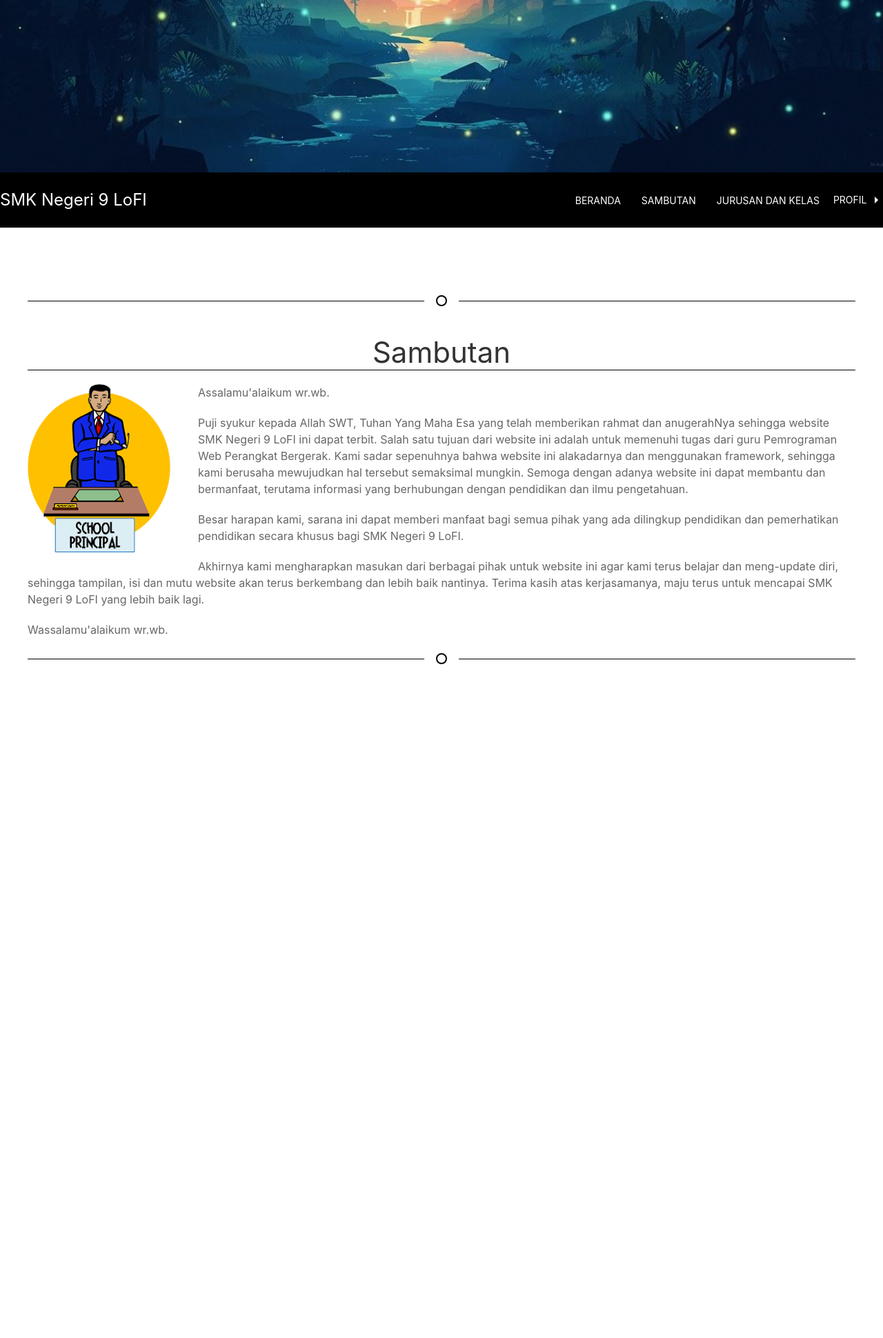
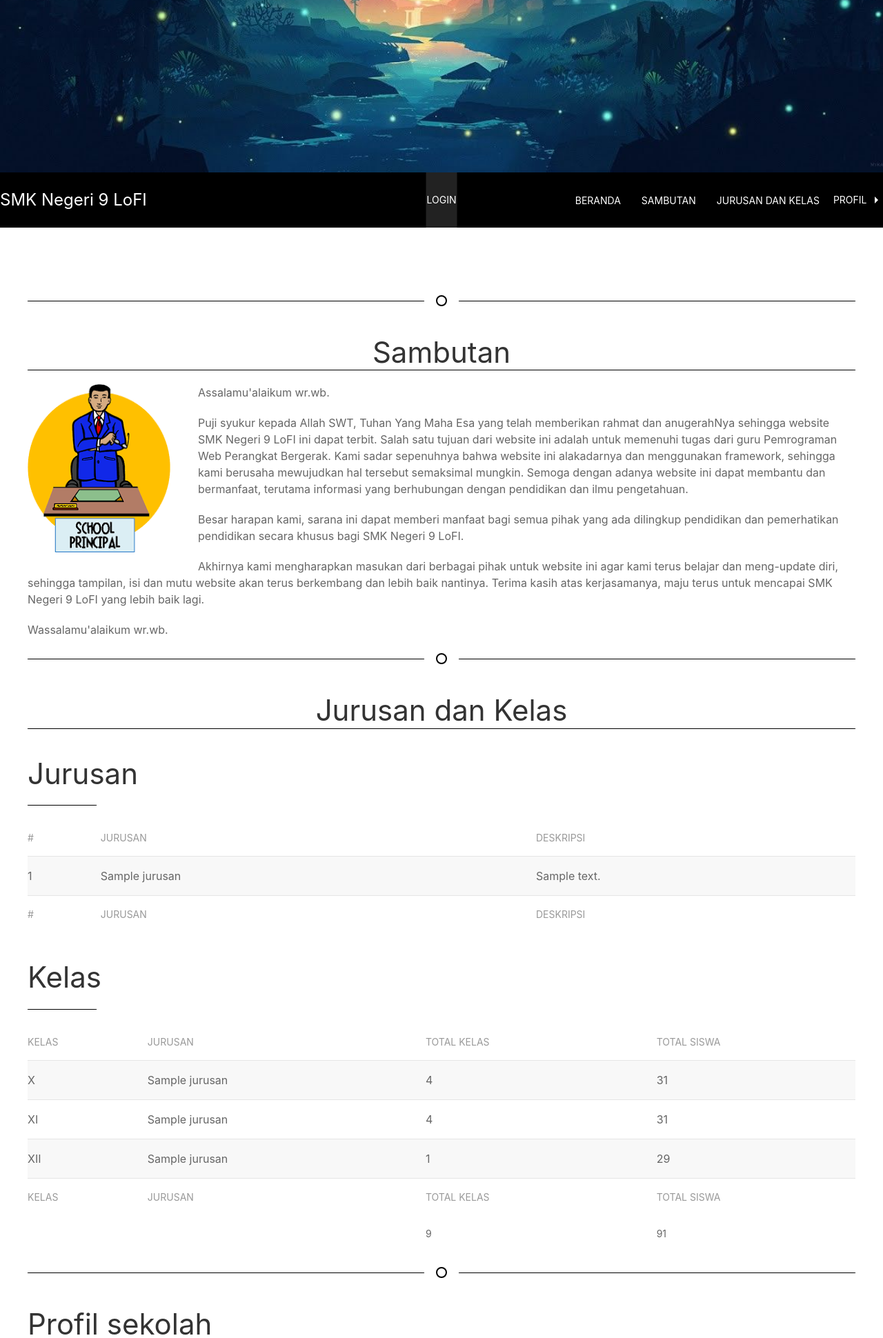
Before and after one commit to angrypin/sekolah, a PHP site: page / in a window 1280 px wide. Shown: the part 550-2490 px from the top of the page at 69% size. Before the commit the page ends 1513 px from the top, so only its background shows below. Run offline with PHP 8.4, Linux system fonts and the light colour scheme; data comes from the database, SQL or seed files in the repository; tables that the repository leaves empty hold one stand-in row (values such as "Sample post"); some libraries are stand-ins or nearby versions.

Commit message:
update index.php

```diff
--- a/index.php
+++ b/index.php
@@ -1,5 +1,18 @@
 <?php
 require_once('assets/php/config.php');
+$jurusan = $sql->query('SELECT `longName`, `description` FROM `jurusan`');
+$kelas = $sql->query('
+SELECT `kelas`.`kelas`, `jurusan`.`longName`, `kelas`.`totalKelas`, `kelas`.`totalSiswa`
+FROM `kelas` JOIN `jurusan`
+ON `kelas`.`jurusanId` = `jurusan`.`id`;
+');
+$fasilitas = $sql->query('SELECT `name`, `description`, `total` FROM `fasilitas`');
+$prestasi = $sql->query('SELECT * FROM `prestasi`');
+$total = array(
+  'kelas' => 0,
+  'siswa' => 0
+);
+unset($sql);
 ?>
 <!DOCTYPE HTML>
 <html>
@@ -25,6 +38,11 @@ require_once('assets/php/config.php');
         <div class="uk-navbar-left">
           <a class="uk-navbar-item uk-logo"><?=TITLE?></a>
         </div>
+        <div class="uk-navbar-center">
+          <ul class="uk-navbar-nav">
+            <li><a href="#login" class="uk-button uk-button-secondary" uk-toggle>login</a></li>
+          </ul>
+        </div>
         <div class="uk-navbar-right">
           <ul class="uk-navbar-nav">
             <li><a href="#">beranda</a></li>
@@ -42,6 +60,24 @@ require_once('assets/php/config.php');
             </li>
           </ul>
         </div>
+      </div>
+    </div>
+    <div class="uk-flex-top" uk-modal id="login">
+      <div class="uk-modal-dialog uk-margin-auto-vertical">
+        <form>
+          <div class="uk-margin">
+            <div class="uk-inline">
+              <span class="uk-form-icon" uk-icon="icon: user"></span>
+              <input type="text" class="uk-input">
+            </div>
+          </div>
+          <div class="uk-margin">
+            <div class="uk-inline">
+              <span class="uk-form-icon" uk-icon="icon: lock"></span>
+              <input type="text" class="uk-input">
+            </div>
+          </div>
+        </form>
       </div>
     </div>
     <div class="uk-container" id="idk">
@@ -69,26 +105,17 @@ require_once('assets/php/config.php');
             </tr>
           </thead>
           <tbody>
+<?php
+$no = 0;
+while($row = $jurusan->fetch()) {
+  $no++;
+?>
             <tr>
-              <td>1</td>
-              <td>blaldb</td>
-              <td>Lorem ipsum dolor sit amet consectetur, adipisicing elit. Eaque molestias ab eius, harum id quod tenetur rerum voluptatum voluptates sed fugit minima, neque vitae quisquam repudiandae, enim voluptas totam qui.</td>
+              <td><?=$no?></td>
+              <td><?=$row[0]?></td>
+              <td><?=$row[1]?></td>
             </tr>
-            <tr>
-              <td>1</td>
-              <td>blaldb</td>
-              <td>Lorem ipsum dolor sit amet consectetur, adipisicing elit. Eaque molestias ab eius, harum id quod tenetur rerum voluptatum voluptates sed fugit minima, neque vitae quisquam repudiandae, enim voluptas totam qui.</td>
-            </tr>
-            <tr>
-              <td>1</td>
-              <td>blaldb</td>
-              <td>Lorem ipsum dolor sit amet consectetur, adipisicing elit. Eaque molestias ab eius, harum id quod tenetur rerum voluptatum voluptates sed fugit minima, neque vitae quisquam repudiandae, enim voluptas totam qui.</td>
-            </tr>
-            <tr>
-              <td>1</td>
-              <td>blaldb</td>
-              <td>Lorem ipsum dolor sit amet consectetur, adipisicing elit. Eaque molestias ab eius, harum id quod tenetur rerum voluptatum voluptates sed fugit minima, neque vitae quisquam repudiandae, enim voluptas totam qui.</td>
-            </tr>
+<?php } ?>
           </tbody>
           <tfoot>
             <tr>
@@ -110,30 +137,18 @@ require_once('assets/php/config.php');
             </tr>
           </thead>
           <tbody>
+<?php
+while($row = $kelas->fetch()) {
+  $total['kelas'] += $row[2];
+  $total['siswa'] += $row[3];
+?>
             <tr>
-              <td>1</td>
-              <td>blaldb</td>
-              <td>69</td>
-              <td>69</td>
+              <td><?=$row[0]?></td>
+              <td><?=$row[1]?></td>
+              <td><?=$row[2]?></td>
+              <td><?=$row[3]?></td>
             </tr>
-            <tr>
-              <td>1</td>
-              <td>blaldb</td>
-              <td>69</td>
-              <td>69</td>
-            </tr>
-            <tr>
-              <td>1</td>
-              <td>blaldb</td>
-              <td>69</td>
-              <td>69</td>
-            </tr>
-            <tr>
-              <td>1</td>
-              <td>blaldb</td>
-              <td>69</td>
-              <td>69</td>
-            </tr>
+<?php } ?>
           </tbody>
           <tfoot>
             <tr>
@@ -145,8 +160,8 @@ require_once('assets/php/config.php');
             <tr>
               <td></td>
               <td></td>
-              <td>69</td>
-              <td>420</td>
+              <td><?=$total['kelas']?></td>
+              <td><?=$total['siswa']?></td>
             </tr>
           </tfoot>
         </table>
@@ -170,7 +185,78 @@ require_once('assets/php/config.php');
           <li>Melaksanakan pendidikan karakter agar terwujud lulusan yang beriman, bertakwa, dan berakhlak mulia</li>
           <li>Melaksanakan program pengembangan sekolah ramah sosial dan ramah lingkungan</li>
         </ul>
+        <h2 class="uk-article-title">Fasilitas</h2>
+        <hr class="uk-divider-small">
+        <table class="uk-table uk-table-striped uk-table-hover uk-table-justify">
+          <thead>
+            <tr>
+              <th>#</th>
+              <th>nama</th>
+              <th>deskripsi</th>
+              <th>Jumlah</th>
+            </tr>
+          </thead>
+          <tbody>
+<?php
+$no = 0;
+while($row = $fasilitas->fetch()) {
+  $no++;
+?>
+            <tr>
+              <td><?=$no?></td>
+              <td><?=$row[0]?></td>
+              <td><?=$row[1]?></td>
+              <td><?=$row[2]?></td>
+            </tr>
+<?php } ?>
+          </tbody>
+          <tfoot>
+            <tr>
+              <th>#</th>
+              <th>nama</th>
+              <th>deskripsi</th>
+              <th>Jumlah</th>
+            </tr>
+          </tfoot>
+        </table>
+        <h2 class="uk-divider-title">Prestasi</h2>
+        <table class="uk-table uk-table-striped uk-table-hover uk-table-justify">
+          <thead>
+            <tr>
+              <th>tahun</th>
+              <th>nama</th>
+              <th>penghargaan</th>
+              <th>peringkat</th>
+              <th>jenis</th>
+              <th>tingkat</th>
+            </tr>
+          </thead>
+          <tbody>
+<?php while($row = $prestasi->fetch()) { ?>
+            <tr>
+              <td><?=$row[1]?></td>
+              <td><?=$row[2]?></td>
+              <td><?=$row[3]?></td>
+              <td><?=$row[4]?></td>
+              <td><?=$row[5]?></td>
+              <td><?=$row[6]?></td>
+            </tr>
+<?php } ?>
+          </tbody>
+          <tfoot>
+            <tr>
+              <th>tahun</th>
+              <th>nama</th>
+              <th>penghargaan</th>
+              <th>peringkat</th>
+              <th>jenis</th>
+              <th>tingkat</th>
+            </tr>
+          </tfoot>
+        </table>
       </article>
+      <hr class="uk-divider-icon">
+      <p class="uk-text-center">Made with Hand by Angrypin <hr></p>
     </div>
   </body>
 </html>
```
